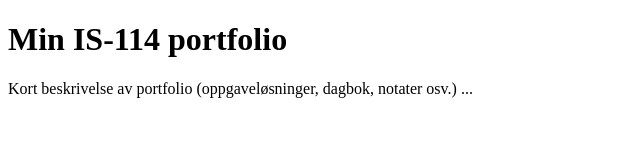
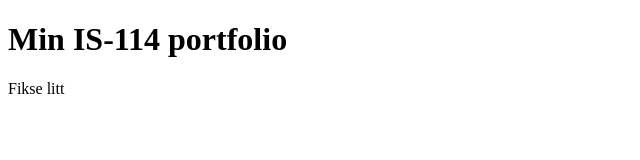
Before and after one commit to Bulldog2910/Mathias_sin_f-rste_rep, a plain HTML site: page docs/index.html in a window 1280 px wide. Shown: the whole page, without its empty margins (0-640 px from the left). Drawn offline with Linux system fonts and the light colour scheme.

Commit message:
Update index.html
Fikse litt på ting

```diff
--- a/docs/index.html
+++ b/docs/index.html
@@ -8,6 +8,6 @@
 </head>
 <body>
 <h1>Min IS-114 portfolio</h1>
-<p>Kort beskrivelse av portfolio (oppgaveløsninger, dagbok, notater osv.) ... </p>
+<p>Fikse litt</p>
 </body>
 </html>
```
